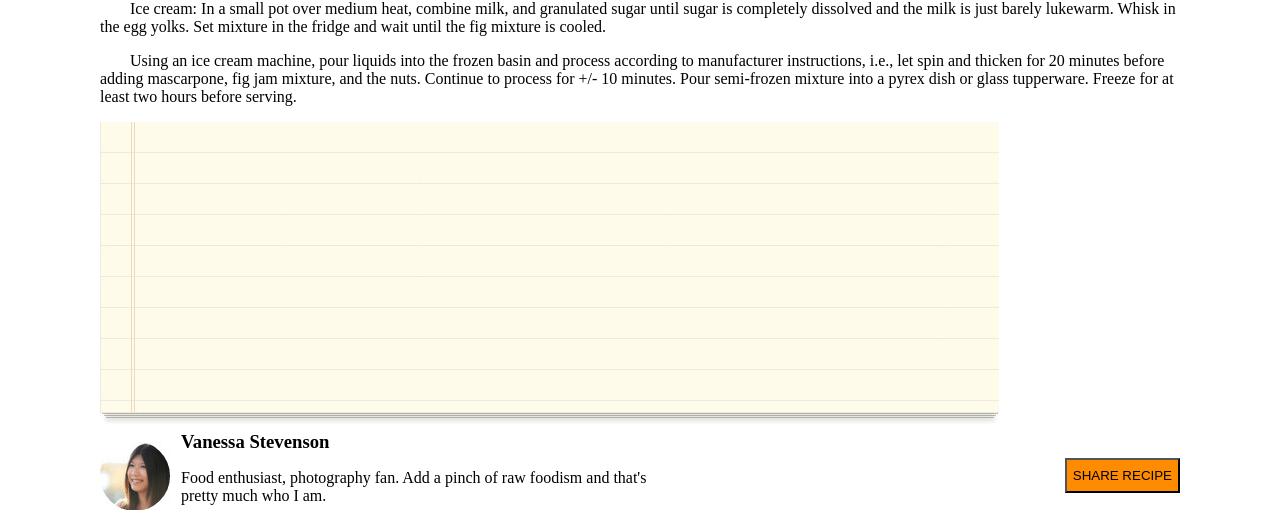
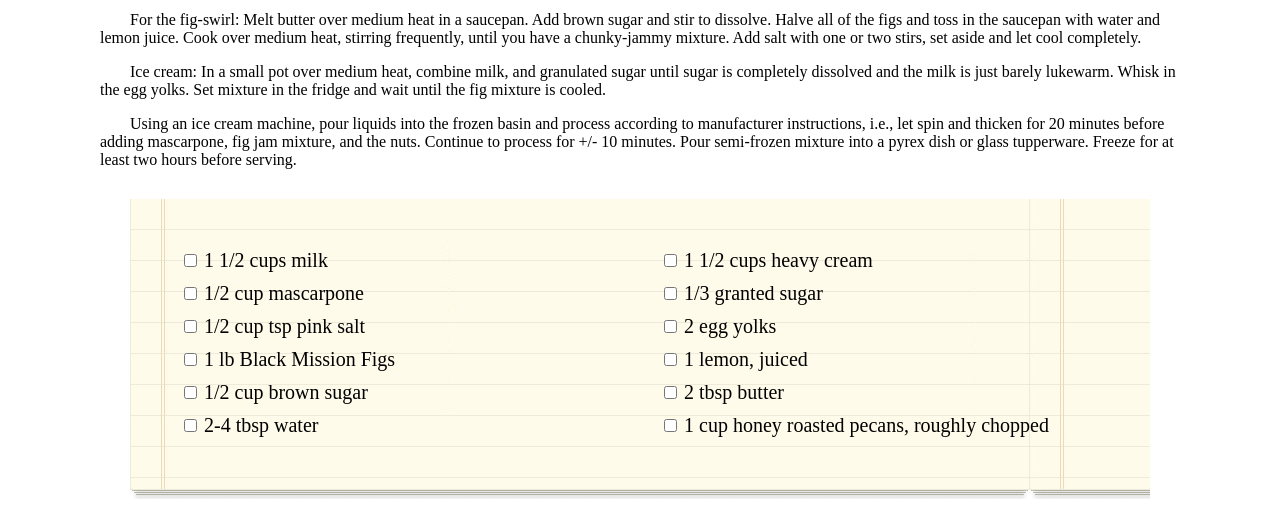
Before and after one commit to khari-hopes/chocolate-pizza, a plain HTML site: page index.html in a window 1280 px wide. Shown: the part 788-1303 px from the top of the page. Drawn offline with Linux system fonts and the light colour scheme.

Commit message:
fixed errors

```diff
--- a/index.html
+++ b/index.html
@@ -29,6 +29,9 @@
     </div>
   </header>
   <main>
+    <div class="border-image">
+    <img src="img/hr-img.png" alt="border">
+  </div>
     <section class="secondsection">
       <div class="titleofarticle">
     <h1>Chocolate Pizza</h1>
@@ -45,9 +48,64 @@
     <p>Ice cream: In a small pot over medium heat, combine milk, and granulated sugar until sugar is completely dissolved and the milk is just barely lukewarm. Whisk in the egg yolks. Set mixture in the fridge and wait until the fig mixture is cooled.</p>
     <p>Using an ice cream machine, pour liquids into the frozen basin and process according to manufacturer instructions, i.e., let spin and thicken for 20 minutes before adding mascarpone, fig jam mixture, and the nuts. Continue to process for +/- 10 minutes. Pour semi-frozen mixture into a pyrex dish or glass tupperware. Freeze for at least two hours before serving.</p>
   </section>
-  <section>
-    <img src="img/list-bg.png" alt="paper">
+  <section class="list">
+    <div class="item-group">
+      <label>
+        <input type="checkbox" name="">
+        <span>1 1/2 cups milk</span>
+      </label>
+      <label>
+        <input type="checkbox" name="">
+        <span>1/2 cup mascarpone</span>
+      </label>
+      <label>
+        <input type="checkbox" name="">
+        <span>1/2 cup tsp pink salt</span>
+      </label>
+      <label>
+        <input type="checkbox" name="">
+        <span>1 lb Black Mission Figs</span>
+      </label>
+      <label>
+        <input type="checkbox" name="">
+        <span>1/2 cup brown sugar</span>
+      </label>
+      <label>
+        <input type="checkbox" name="">
+        <span>2-4 tbsp water</span>
+      </label>
+    </div>
+    <div class="item-group">
+      <label>
+        <input type="checkbox" name="">
+        <span>1 1/2 cups heavy cream</span>
+      </label>
+      <label>
+        <input type="checkbox" name="">
+        <span>1/3 granted sugar</span>
+      </label>
+      <label>
+        <input type="checkbox" name="">
+        <span>2 egg yolks</span>
+      </label>
+      <label>
+        <input type="checkbox" name="">
+        <span>1 lemon, juiced</span>
+      </label>
+      <label>
+        <input type="checkbox" name="">
+        <span>2 tbsp butter</span>
+      </label>
+      <label>
+        <input type="checkbox" name="">
+        <span>1 cup honey roasted pecans, roughly chopped</span>
+      </label>
+
+    </div>
   </section>
+  <div class="border-image">
+    <img src="img/hr-img.png" alt="border">
+  </div>
   </main>
   <footer>
     <div class="person">
--- a/style.css
+++ b/style.css
@@ -11,6 +11,7 @@ header {
   justify-content: space-between;
   align-items: center;
   padding: 10px;
+  margin-bottom: 15px;
 }
 
 .header {
@@ -63,6 +64,8 @@ header {
 
 .titleofarticle {
   flex-grow: 1;
+  margin-top: 15px;
+  margin-bottom: 15px;
 }
 
 .printer-icon {
@@ -98,3 +101,41 @@ button {
   height: 35px;
   background-color: darkorange;
 }
+
+.body {
+  background: url("img/hr-img.png");
+  background-repeat: repeat-x;
+}
+
+.border-image {
+  background: url("img/hr-img.png");
+}
+
+.list {
+  padding: 30px;
+  background: url("img/list-bg.png");
+  margin: 30px;
+  height: 240px;
+}
+.list span {
+  font-size: 20px;
+
+}
+
+.list {
+  display: flex;
+}
+
+.item-group {
+  flex: 1;
+  padding: 20px;
+}
+
+.item-group label {
+  display: block;
+  margin-bottom: 10px;
+}
+
+  label input:checked + span {
+  text-decoration: line-through;
+}
```
Also changed, not shown: app.js (added, +12 -0 lines).
